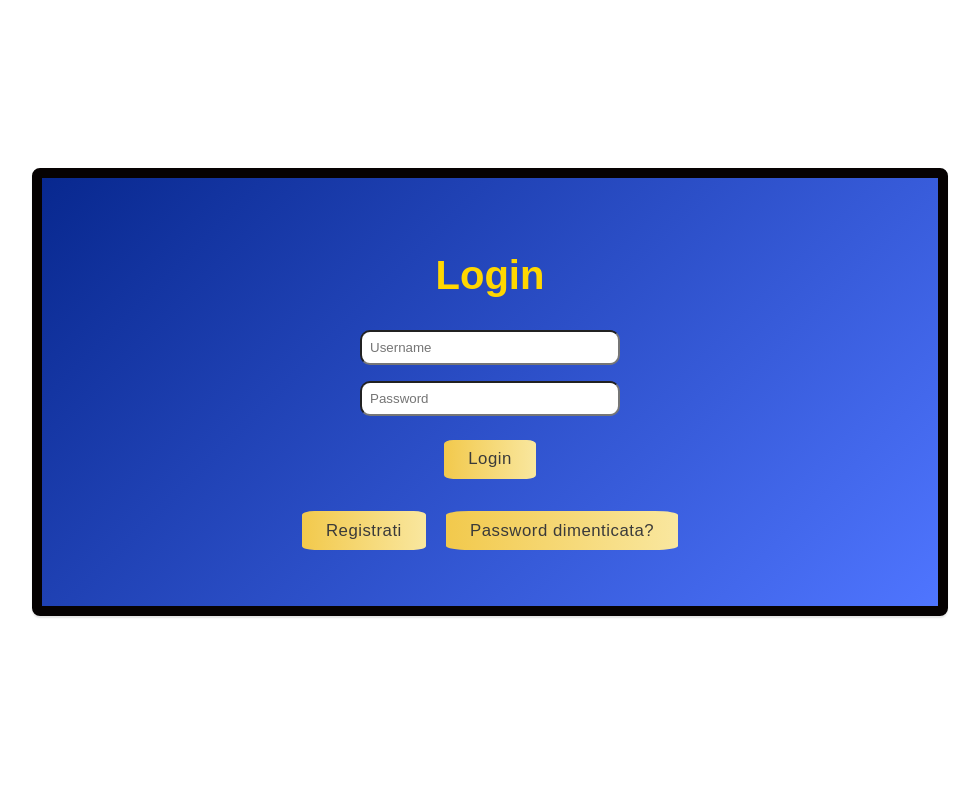
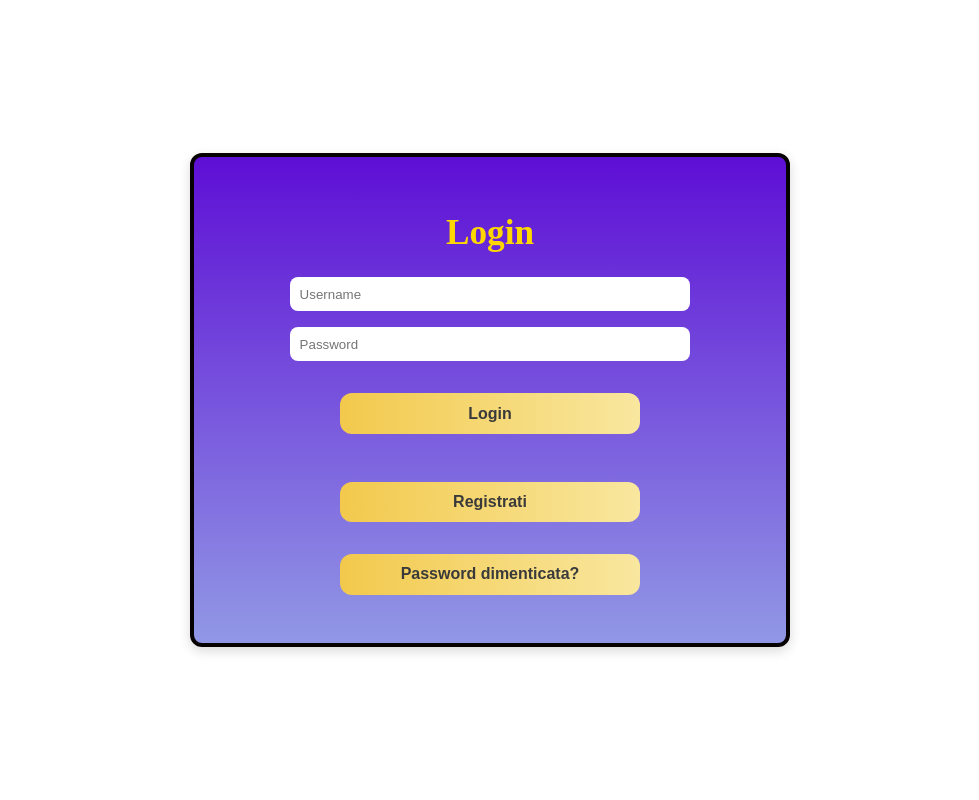
Before and after one commit to simofb21/Donatos, a Flask app: page / in a window 1280 px wide. Shown: the whole page, without its empty margins (150-1129 px from the left). Run offline with Flask 3, Linux system fonts and the light colour scheme.

Commit message:
sistemati leggermente css
manca ancora :
-rendere codice più pulito
-report di progetto
-presentazione

```diff
--- a/src/static/css/style.css
+++ b/src/static/css/style.css
@@ -1,65 +1,92 @@
-/* Stile condiviso per i contenitori */
+/* Stile di base per il body per centratura contenuti */
+body {
+    margin: 0;
+    padding: 0;
+    min-height: 100vh;
+    display: flex;
+    align-items: center;
+    justify-content: center;
+    background: #ffffff;
+}
+
+/* Contenitori principali */
 #login-container,
 #register-container,
 #welcome-container {
-    background: linear-gradient(135deg, #08288f 0%, #4f75ff 100%);
-    padding: 3rem;
-    width: 50rem;
-    border-radius: 8px;
-    box-shadow: 0 2px 0.1rem rgba(0,0,0,0.1);
-    border: 10px solid rgb(6, 2, 2);
+    padding: 2rem;
+    width: 100%;
+    max-width: 600px;
+    border-radius: 12px;
+    box-shadow: 0 4px 12px rgba(0, 0, 0, 0.15);
+    border: 4px solid rgb(6, 2, 2);
     text-align: center;
-    position: relative;
-    top: 10rem;
-    margin: 0 auto;
+    background: linear-gradient(#5e0fd5, #9198e5);
+    box-sizing: border-box;
+    margin: 2rem;
 }
 
-/* Titolo del contenitore (es. "Login") */
+/* Titoli */
 #login-container h1,
 #register-container h1,
 #welcome-container h1 {
     color: #FFD700;
-    font-family: 'Poppins', sans-serif;
-    font-size: 2.5rem;
-    margin-bottom: 2rem;
+    font-size: 2.2rem;
+    margin-bottom: 1.5rem;
     font-weight: bold;
 }
 
-/* Stile per i campi di input */
+/* Campi input */
 input {
     display: block;
     margin: 1rem auto;
-    padding: 0.5rem;
-    width: 30%;
-    border-radius: 10px;
+    padding: 0.6rem;
+    width: 90%;
+    max-width: 400px;
+    border: none;
+    border-radius: 8px;
+    box-sizing: border-box;
 }
 
-/* Bottoni gialli con sfumatura */
+/* Bottoni */
 button {
-    margin: 0.5rem;
-    padding: 0.6rem 1.5rem;
+    margin: 1rem auto;
+    padding: 0.7rem 2rem;
     border: none;
     background: linear-gradient(to right, #f2c94c, #f9e79f);
     color: #3a3a3a;
-    border-radius: 10%;
+    border-radius: 12px;
     cursor: pointer;
-    font-size: 1.05rem;
-    font-family: 'Montserrat', sans-serif;
-    letter-spacing: 0.5px;
+    font-size: 1rem;
+    font-weight: 600;
     transition: background 0.3s ease, transform 0.2s ease, box-shadow 0.3s ease;
+    width: 90%;
+    max-width: 300px;
 }
 
-/* Effetto hover sul bottone */
+/* Hover effetto */
 button:hover {
     background: #ffe066;
-    transform: scale(1.07);
+    transform: scale(1.05);
     box-shadow: 0 4px 12px rgba(255, 215, 0, 0.4);
 }
 
-/* Stile per i link o messaggi */
+/* Link e messaggi */
 .links {
     margin-top: 1rem;
     font-size: 0.95rem;
     color: #ffffffcc;
-    font-family: 'Montserrat', sans-serif;
 }
+
+/* Responsive migliorato */
+@media (max-width: 70rem) {
+    #login-container,
+    #register-container,
+    #welcome-container {
+        padding: 1.5rem;
+        margin: 1rem;
+    }
+
+    h1 {
+        font-size: 2rem;
+    }
+}
```
Also changed, not shown: src/static/css/styleHome.css (+110 -76 lines), src/templates/homePage.html (+12 -7 lines).
